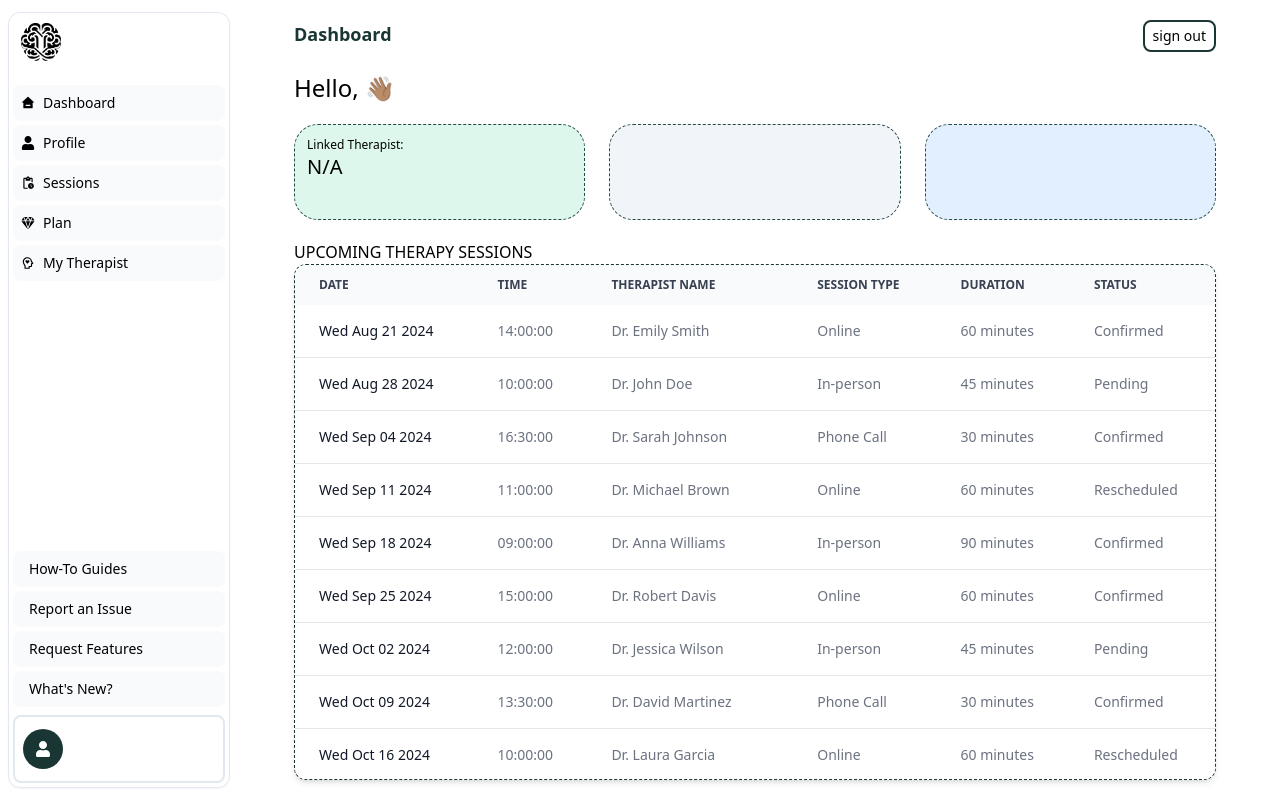
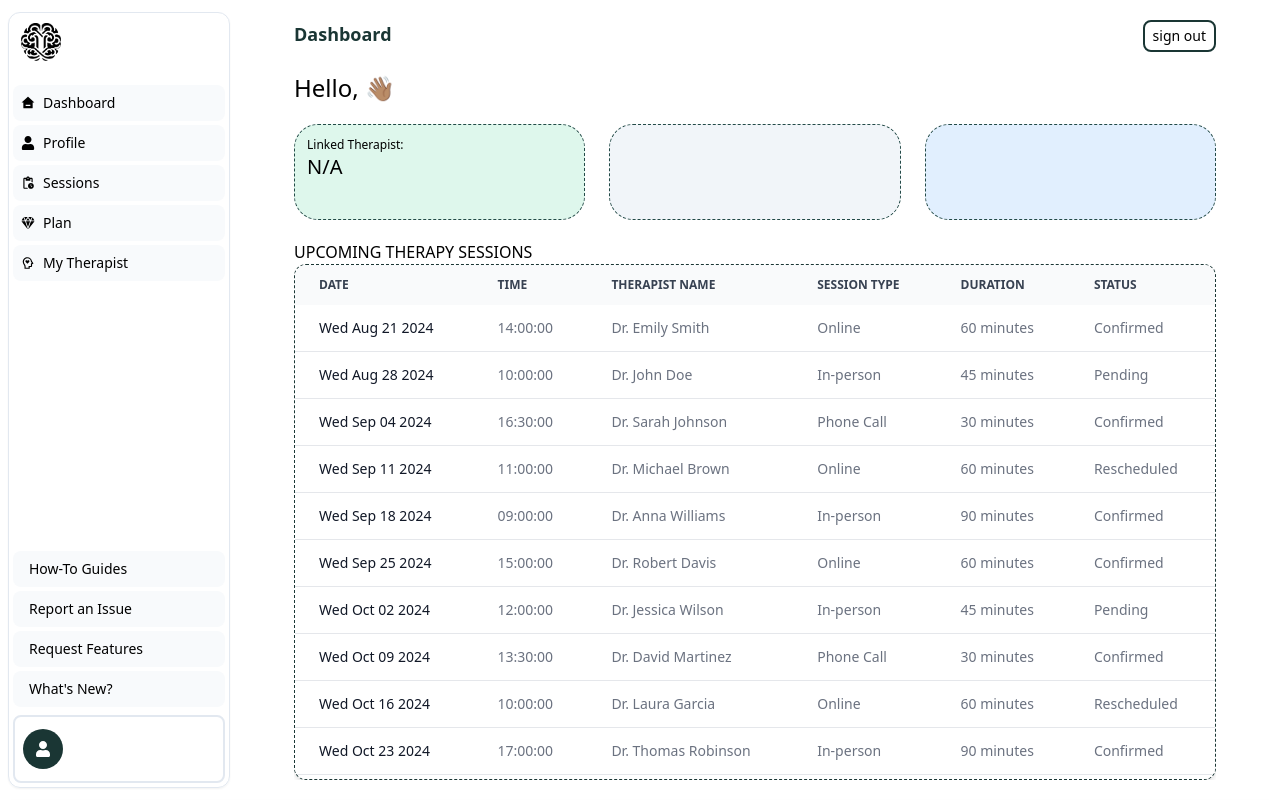
Before and after one commit to kkopoku/therapy-link, a Next.js app in the folder frontend/: page /dashboard in a window 1280 px wide. Shown: the top 800 px of the page. Built offline with nearby package versions, Linux system fonts and the light colour scheme; no server answers.

Commit message:
corrected overflow

```diff
--- a/frontend/src/app/dashboard/page.tsx
+++ b/frontend/src/app/dashboard/page.tsx
@@ -122,7 +122,7 @@ export default function DashboardPage(){
     return (
         <AuthenticatedLayout pageName="Dashboard" navFunctionName="sign out" navFunction={signOut}>
 
-            <div className="flex flex-grow flex-col gap-y-5 w-full">
+            <div className="flex flex-grow flex-col gap-y-5 w-full overflow-hidden">
 
                 <div className="text-2xl font-light"> Hello, {user?.name} 👋🏽</div>
 
@@ -142,10 +142,10 @@ export default function DashboardPage(){
                 </div>
 
 
-                <div className="flex flex-col w-full h-[540px]">
+                <div className="flex flex-col w-full flex-grow overflow-hidden">
                     <label>{("Upcoming Therapy Sessions").toUpperCase()}</label>
                     <div className="pb-1 max-h-fit rounded-xl border border-primaryGreen border-dashed overflow-y-scroll shadow-md">
-                        <Table hoverable className="relative">
+                        <Table hoverable>
                             <Table.Head >
                                 <Table.HeadCell>Date</Table.HeadCell>
                                 <Table.HeadCell>Time</Table.HeadCell>
@@ -156,13 +156,13 @@ export default function DashboardPage(){
                             </Table.Head>
                             <Table.Body className="divide-y">
                                 {data.map(data =>
-                                    <Table.Row key={data.date+data.status} className="bg-white dark:border-gray-700 dark:bg-gray-800 py-0">
+                                    <Table.Row key={data.date+data.status} className="bg-white dark:border-gray-700 dark:bg-gray-800 py-0 leading-none">
                                         <Table.Cell className="whitespace-nowrap font-medium text-gray-900 dark:text-white">{(new Date(data.date)).toDateString()}</Table.Cell>
-                                        <Table.Cell className="py-0">{(new Date(data.date)).toLocaleTimeString("en-US",{ hour12: false})}</Table.Cell>
-                                        <Table.Cell className="py-0">{data.therapistName}</Table.Cell>
-                                        <Table.Cell className="py-0">{data.sessionType}</Table.Cell>
-                                        <Table.Cell className="py-0">{data.duration}</Table.Cell>
-                                        <Table.Cell className="py-0">{data.sessionStatus}</Table.Cell>
+                                        <Table.Cell className="py-0 leading-none">{(new Date(data.date)).toLocaleTimeString("en-US",{ hour12: false})}</Table.Cell>
+                                        <Table.Cell className="py-0 leading-none">{data.therapistName}</Table.Cell>
+                                        <Table.Cell className="py-0 leading-none">{data.sessionType}</Table.Cell>
+                                        <Table.Cell className="py-0 leading-none">{data.duration}</Table.Cell>
+                                        <Table.Cell className="py-0 leading-none">{data.sessionStatus}</Table.Cell>
                                     </Table.Row>
                                 )}
                             </Table.Body>
```
